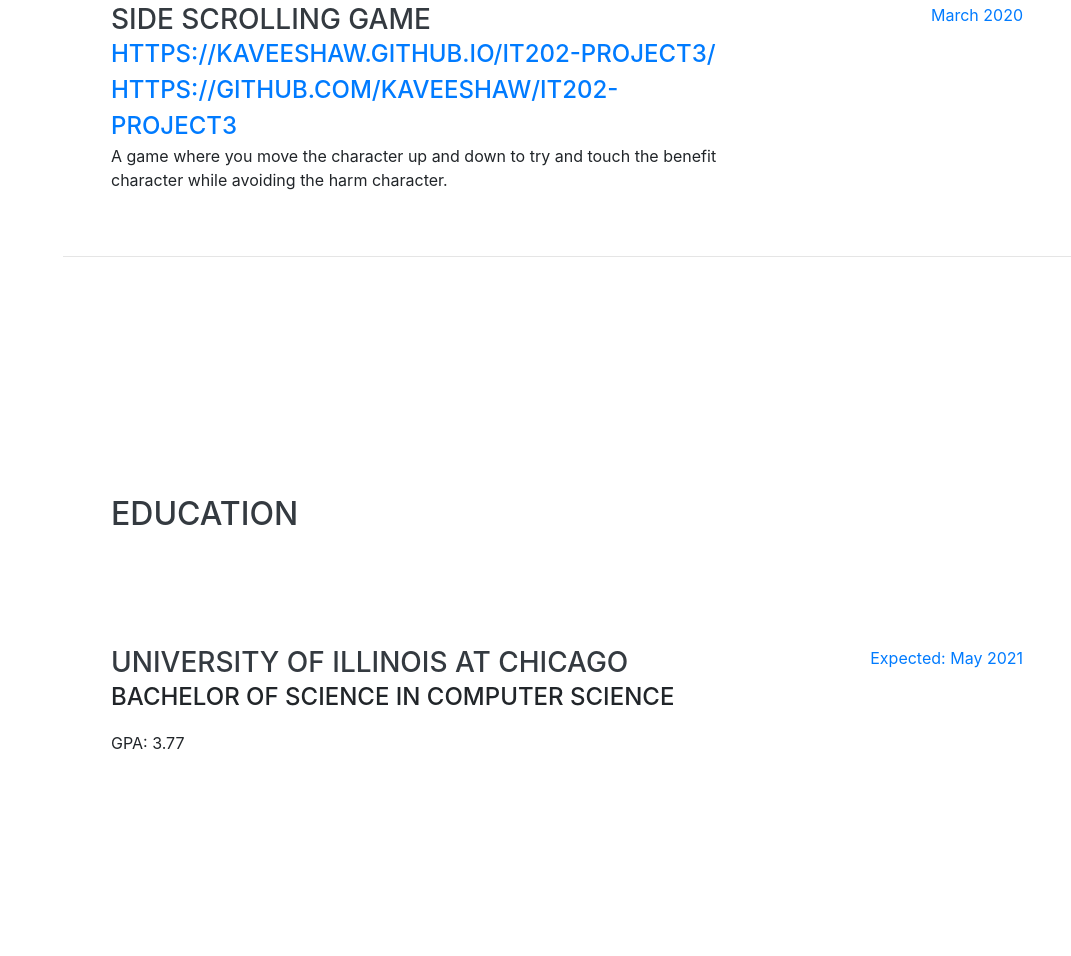
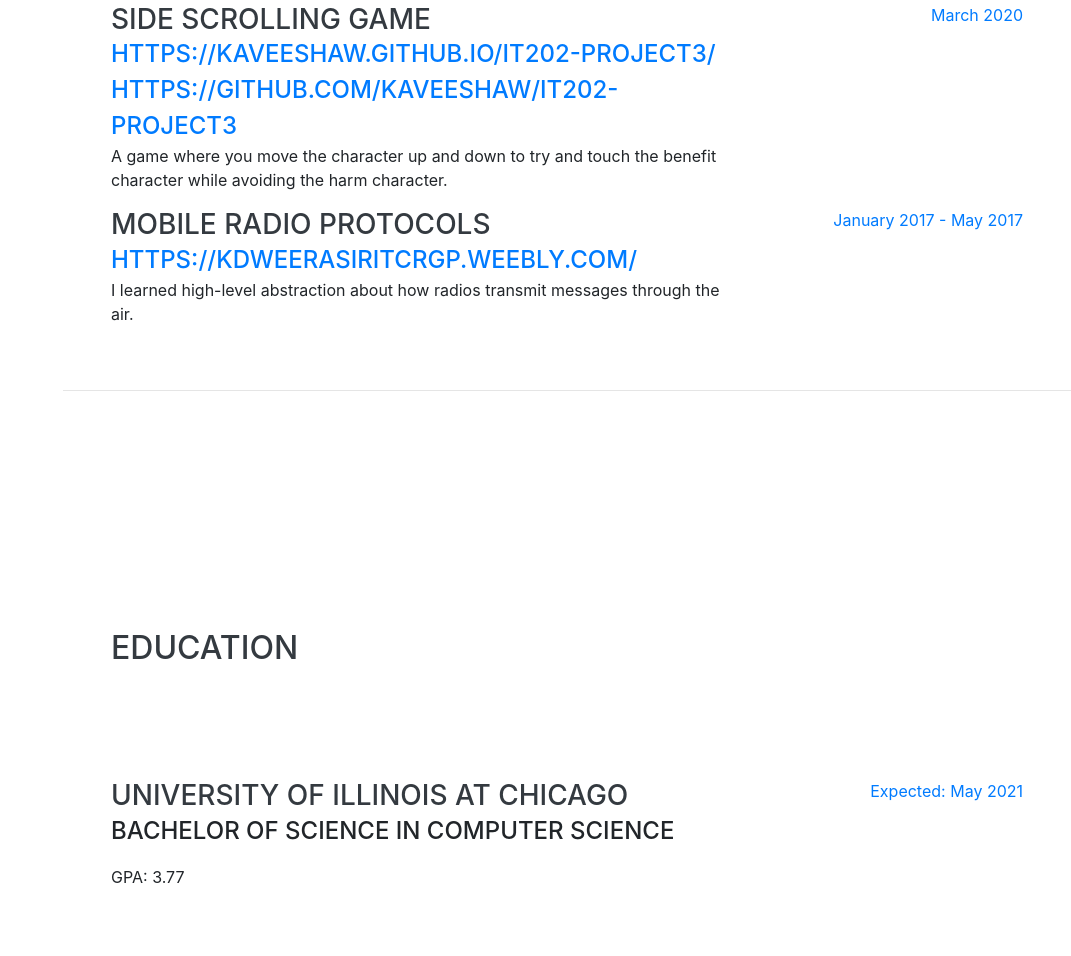
Before and after one commit to KaveeshaW/KaveeshaW.github.io, a website with bundled scripts: page index.html in a window 1280 px wide. Shown: the part 2245-3201 px from the top of the page, without its empty margins (209-1280 px from the left). Built offline with nearby package versions, Linux system fonts and the light colour scheme; a web font is replaced by a local one.

Commit message:
added a project

```diff
--- a/index.html
+++ b/index.html
@@ -297,9 +297,12 @@
       projectClone.querySelector("#liveURL").href = project.projectURL;
       projectClone.querySelector("#liveURL").textContent = project.projectURL;
       projectClone.querySelector("#liveURL").target = "_blank";
-      projectClone.querySelector("#repoURL").href = project.repoURL;
-      projectClone.querySelector("#repoURL").textContent = project.repoURL;
-      projectClone.querySelector("#repoURL").target = "_blank";
+      //the repo does not exist for the mobile radio protocols site... yet
+      if(project.repoURL != "N/A") {
+        projectClone.querySelector("#repoURL").href = project.repoURL;
+        projectClone.querySelector("#repoURL").textContent = project.repoURL;
+        projectClone.querySelector("#repoURL").target = "_blank";
+      }
       projectClone.querySelector("p").textContent = project.description;
       projectClone.querySelector("span.text-primary").textContent = project["date"];
       document.querySelector("#projects div.w-100").appendChild(projectClone);
--- a/js/profile.js
+++ b/js/profile.js
@@ -62,5 +62,14 @@
      repoURL: "https://github.com/KaveeshaW/it202-project3",
      date: "March 2020"
     },
+    {
+     name: "Mobile Radio Protocols",
+     technologies: "N/A",
+     course_name: "N/A",
+     description: "I learned high-level abstraction about how radios transmit messages through the air.",
+     projectURL: "https://kdweerasiritcrgp.weebly.com/",
+     repoURL: "N/A",
+     date: "January 2017 - May 2017"
+    },
   ]
 }
```
